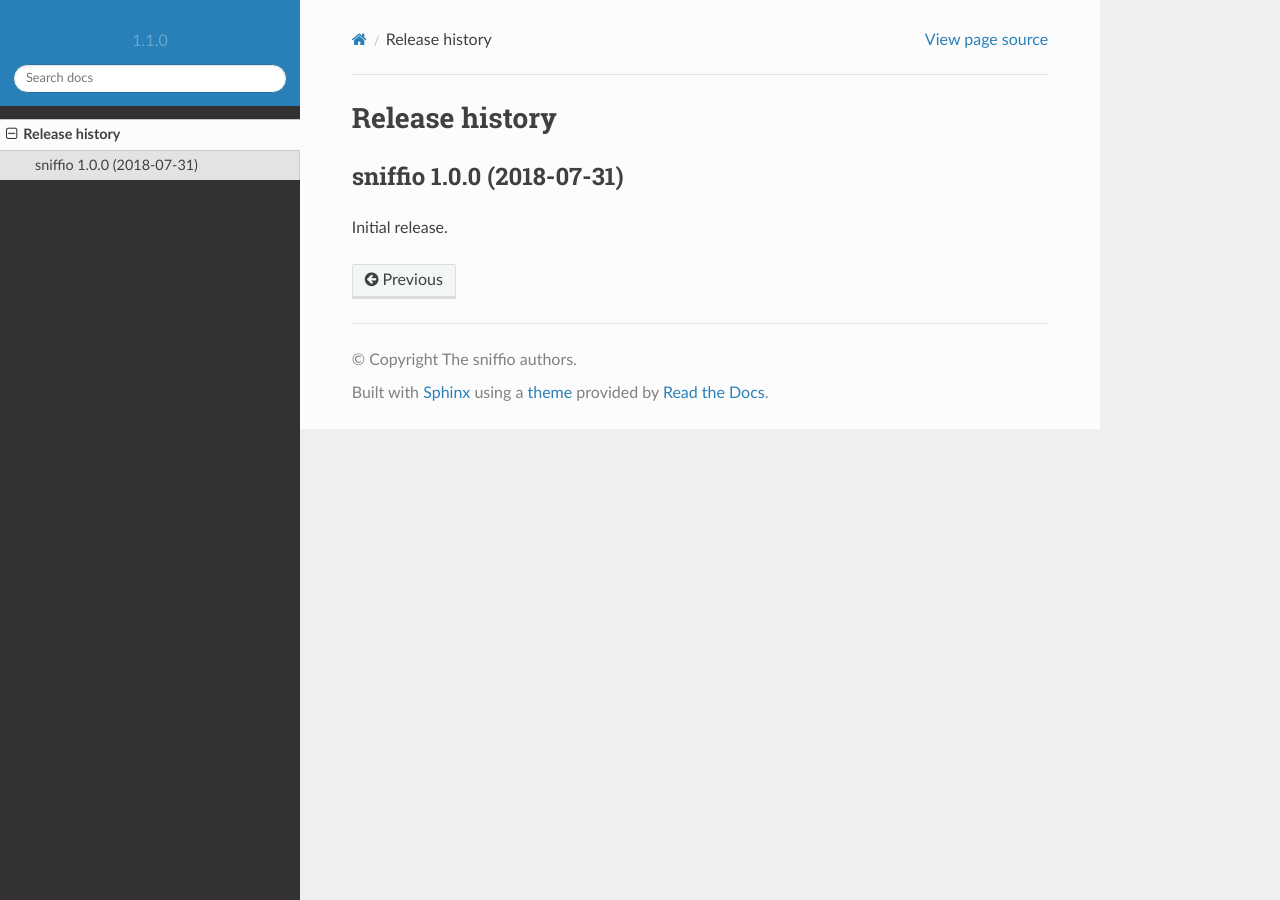
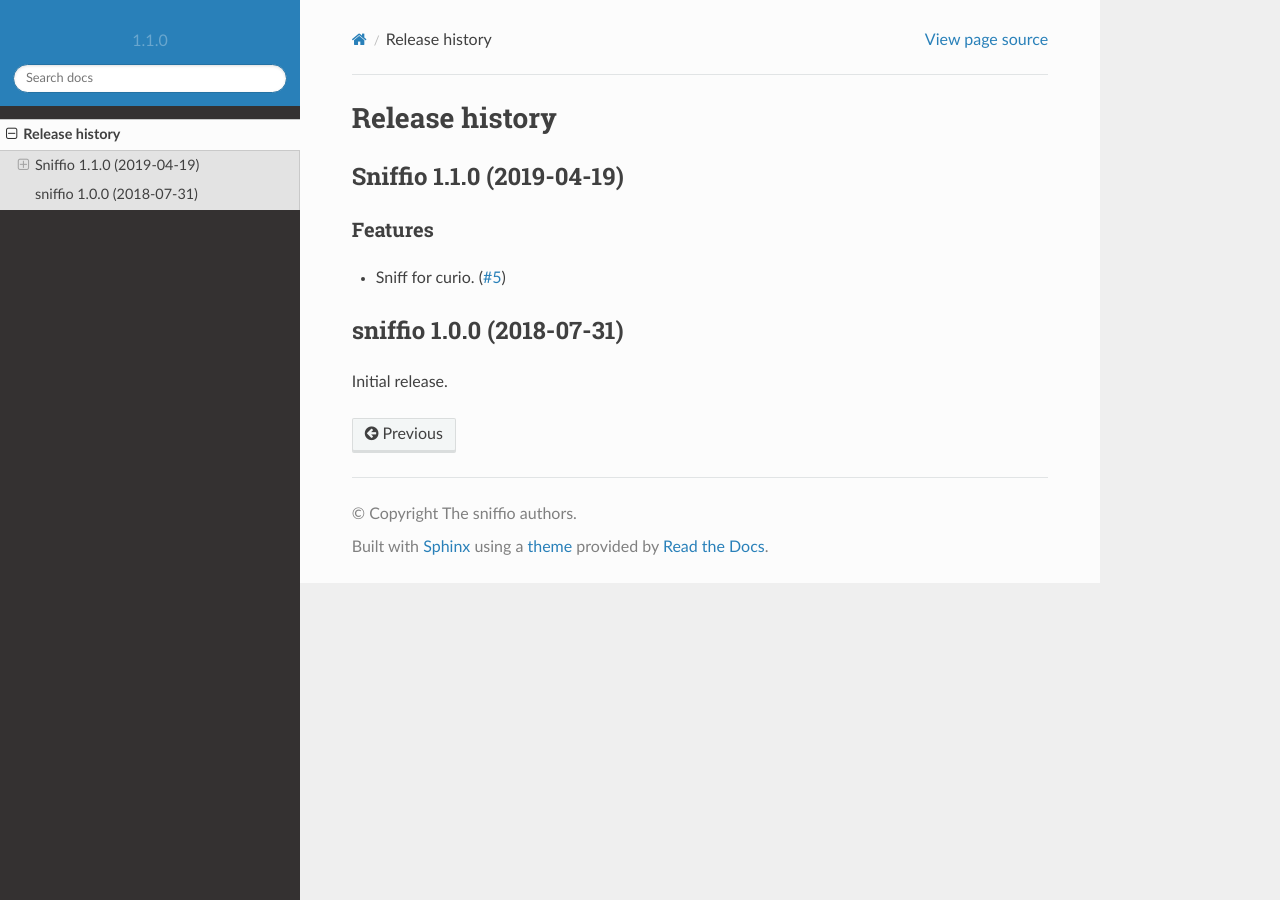
Before and after one commit to python-trio/sniffio, a Sphinx documentation site: the page built from docs/source/history.rst, in a window 1280 px wide. Built offline with Sphinx 7.4.7 and the Read the Docs theme 2.0.0, drawn with Linux system fonts in a browser that asks for light colours.

Commit message:
Run towncrier

```diff
--- a/docs/source/history.rst
+++ b/docs/source/history.rst
@@ -5,6 +5,15 @@
 
 .. towncrier release notes start
 
+Sniffio 1.1.0 (2019-04-19)
+--------------------------
+
+Features
+~~~~~~~~
+
+- Sniff for curio. (`#5 <https://github.com/python-trio/sniffio/issues/5>`__)
+
+
 sniffio 1.0.0 (2018-07-31)
 --------------------------
 
--- a/newsfragments/5.feature.rst
+++ /dev/null
@@ -1 +0,0 @@
-Sniff for curio.
```
